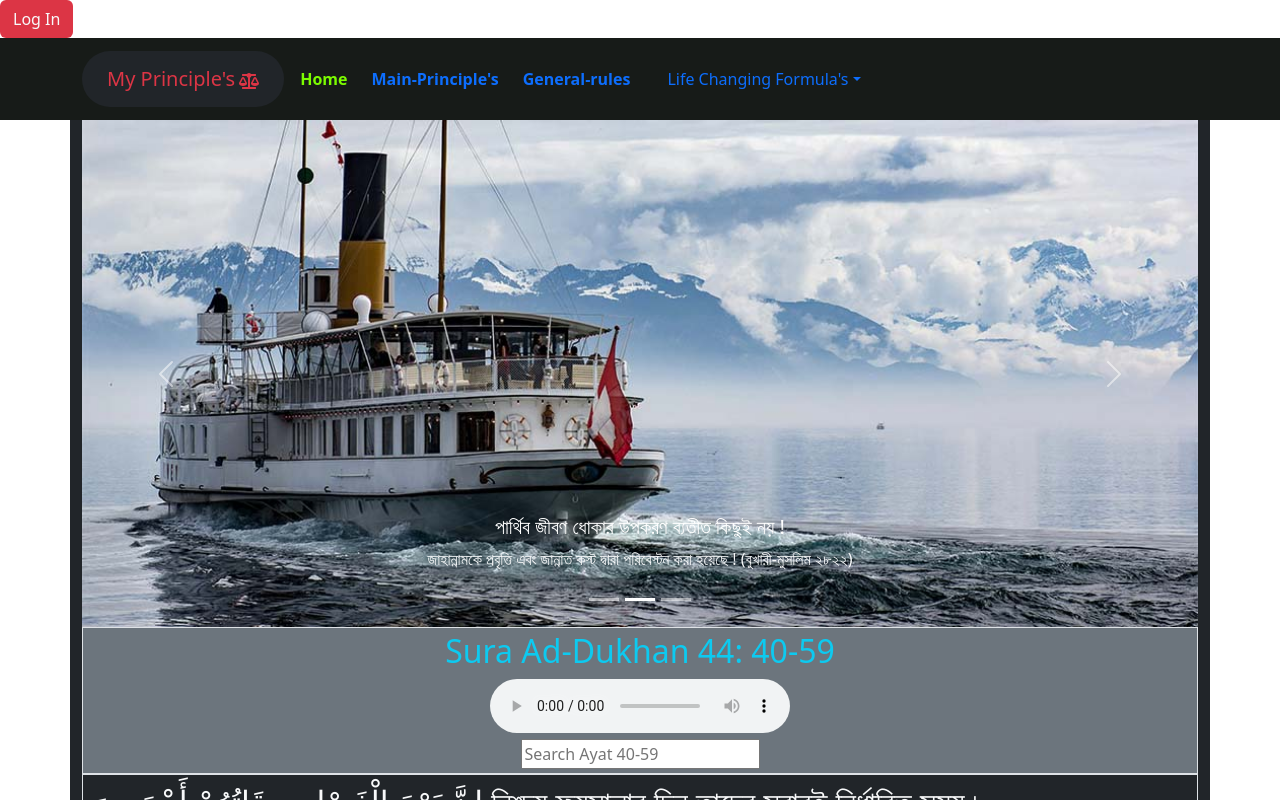
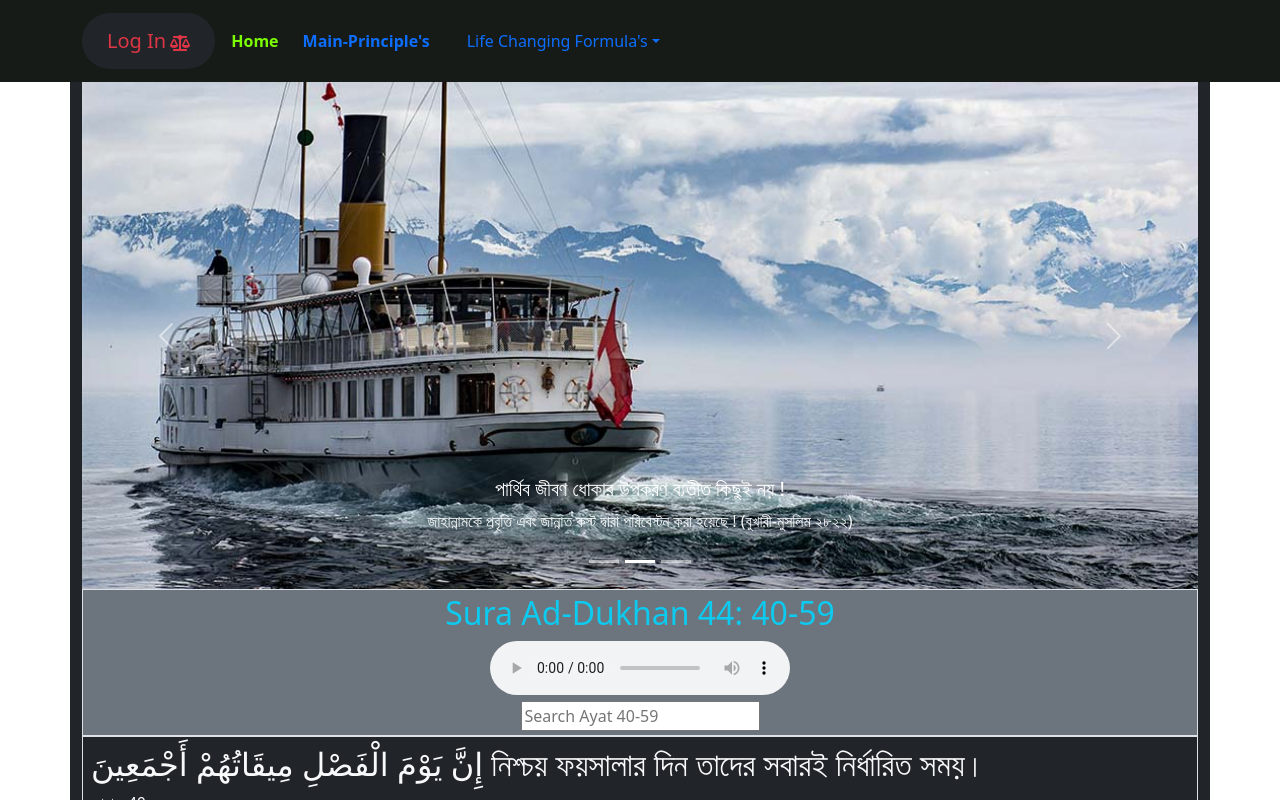
Before and after one commit to MDZAHIDHASAN2024/my-principles, a React (Vite) app: page / in a window 1280 px wide. Shown: the top 800 px of the page. Built offline with nearby package versions, Linux system fonts and the light colour scheme.

Commit message:
version 3.02

```diff
--- a/src/layout/footer/index.tsx
+++ b/src/layout/footer/index.tsx
@@ -1,7 +1,7 @@
 const Footer = () => {
   return (
     <div className="container-fluid bg-dark text-light text-center ">
-      <p> &#9400; All Rights Reserved 2025 Developed by Zahid (V.3.01) </p>
+      <p> &#9400; All Rights Reserved 2025 Developed by Zahid (V.3.02) </p>
     </div>
   );
 };
--- a/src/layout/navbar/index.tsx
+++ b/src/layout/navbar/index.tsx
@@ -21,12 +21,12 @@ const Index = () => {
             <button className="bg-dark rounded-5" onClick={handleClick}>
               {isLoggedIn ? (
                 <div className="text-info ">
-                  My Principle's
+                  Log Out
                   <FaBalanceScale className="ms-1 text-info" />
                 </div>
               ) : (
                 <div className="text-danger">
-                  My Principle's
+                  Log In
                   <FaBalanceScale className="ms-1 text-danger" />
                 </div>
               )}
@@ -72,12 +72,14 @@ const Index = () => {
             >
               Main-Principle's
             </NavLink>
+            {isLoggedIn && (
               <NavLink
                 className="m-auto pe-4 text-decoration-none fw-bold"
                 to={'/generalRules'}
               >
                 General-rules
               </NavLink>
+            )}
             <Dropdown className="m-auto pe-4 text-decoration-none fw-bold">
               <Dropdown.Toggle
                 variant="my-margin text-primary"
--- a/src/pages/home/index.tsx
+++ b/src/pages/home/index.tsx
@@ -181,7 +181,7 @@ const Home = () => {
               className="btn btn-primary text-light mt-2"
               onClick={() => setToggle(!toggle)}
             >
-              {toggle ? 'Click to Hide' : 'Click to see Effective Date'}
+              {toggle ? 'Click to Hide' : 'Click to Show Effective Date'}
               {toggle && (
                 <div className=" bg-dark text-light text-center border  p-1">
                   <p>3/10/2025 English</p>
--- a/src/routes/index.tsx
+++ b/src/routes/index.tsx
@@ -13,47 +13,16 @@ import TimeSavingFormula from '../pages/timeSavingFormula/timeSavingFormula';
 import TourPlanFormula from '../pages/tourPlanFormula/tourPlanFormula';
 import Works from '../pages/works/works';
 import FoodControl from '../pages/foodControl/foodControl';
-import { useState } from 'react';
-import ProtectedRoutes from './protectedRoutes';
 
 const Index = () => {
-  const [isLoggedIn, setIsLoggedIn] = useState(false);
-
   return (
     <BrowserRouter>
-      <button
-        className=" btn text-light  bg-danger"
-        onClick={() => setIsLoggedIn(!isLoggedIn)}
-      >
-        {isLoggedIn ? 'Log Out' : 'Log In'}
-      </button>
       <Navabar />
       <Routes>
         <Route path="/" element={<Home />} />
-        <Route
-          path="/intro"
-          element={
-            <ProtectedRoutes isLoggedIn={isLoggedIn}>
-              <Intro />
-            </ProtectedRoutes>
-          }
-        />
-        <Route
-          path="/foodControl"
-          element={
-            <ProtectedRoutes isLoggedIn={isLoggedIn}>
-              <FoodControl />
-            </ProtectedRoutes>
-          }
-        />
-        <Route
-          path="/works"
-          element={
-            <ProtectedRoutes isLoggedIn={isLoggedIn}>
-              <Works />
-            </ProtectedRoutes>
-          }
-        />
+        <Route path="/intro" element={<Intro />} />
+        <Route path="/foodControl" element={<FoodControl />} />
+        <Route path="/works" element={<Works />} />
         <Route path="/principles" element={<Principles />} />
         <Route path="/generalRules" element={<GeneralRules />} />
         <Route path="/moneySavingFormula" element={<MoneySavingFormula />} />
```
Lines whose indentation alone changed are shown as unchanged.
